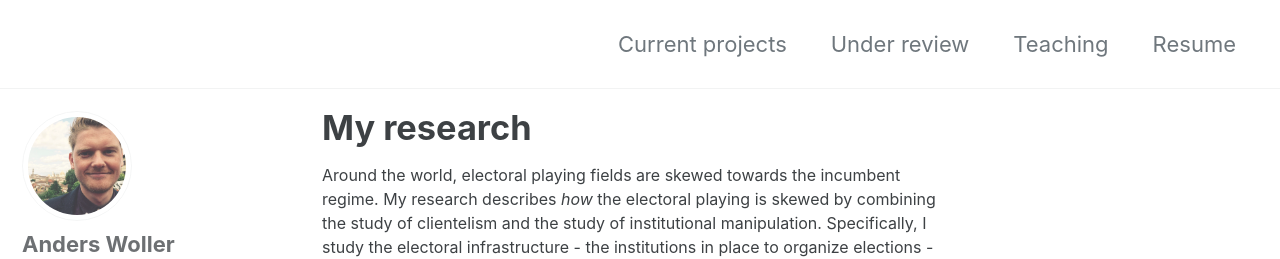
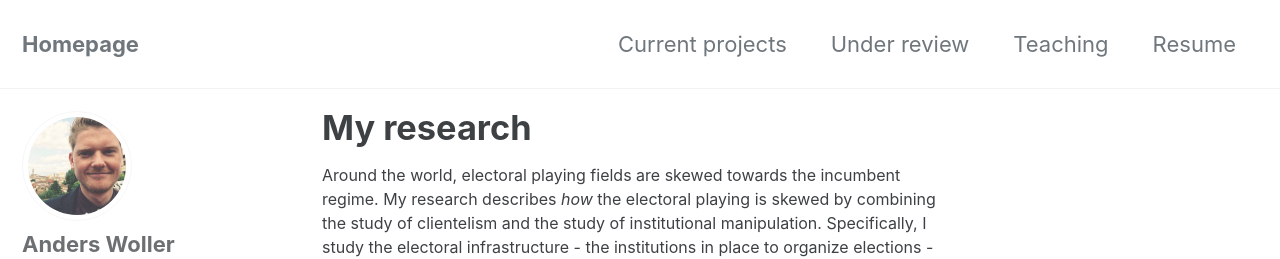
Before and after one commit to AndersWoller/AndersWoller.github.io, a Jekyll site: the page built from index.html, in a window 1280 px wide and 900 px high. Shown: the top 259 px of the window. Built offline with Jekyll 4.4.1, drawn with Linux system fonts in a browser that asks for light colours; cached includes are drawn as plain includes; the list of posts is cut into pages by our own code.

Commit message:
homepage

```diff
--- a/_config.yml
+++ b/_config.yml
@@ -16,7 +16,7 @@ minimal_mistakes_skin    : "default" # "contrast" "default" "air", "aqua", "cont
 
 # Site Settings
 locale                   : "en-US"
-title                    : ""
+title                    : "Homepage"
 title_separator          : "-"
 subtitle                 : # site tagline that appears below site title in masthead
 name                     : "Anders Woller"
```
